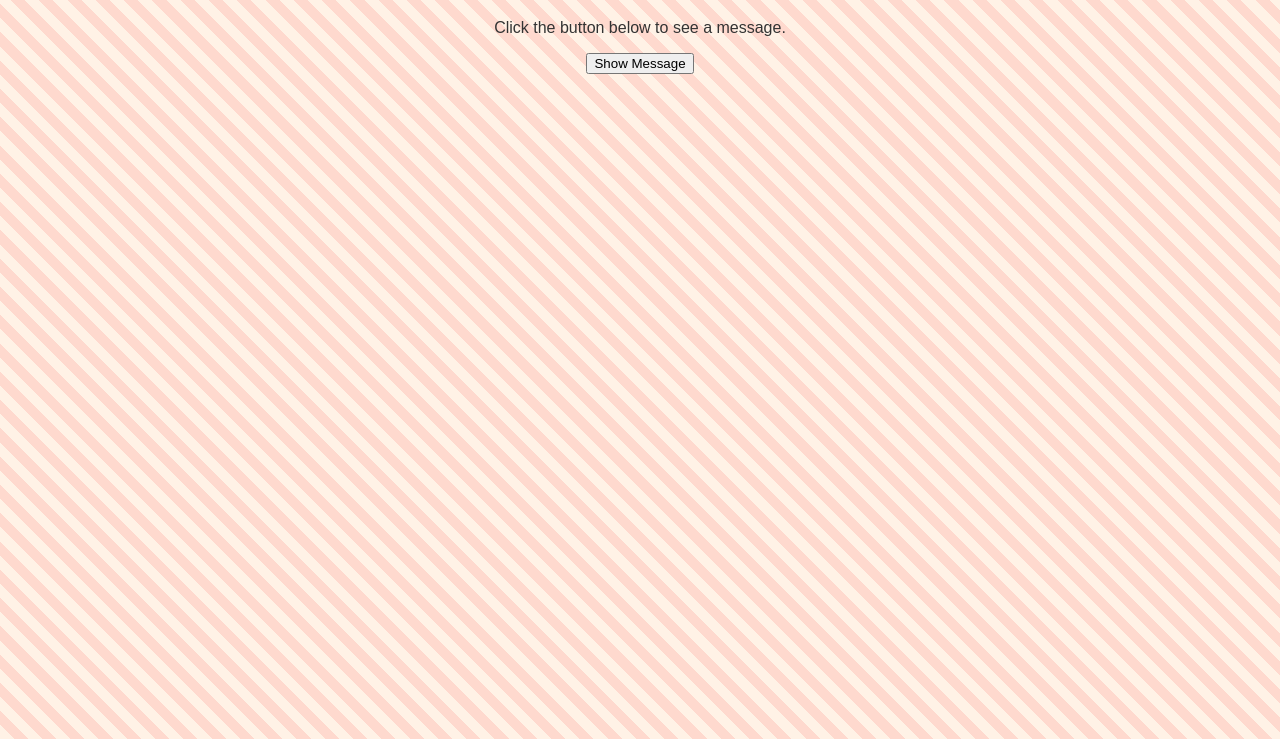
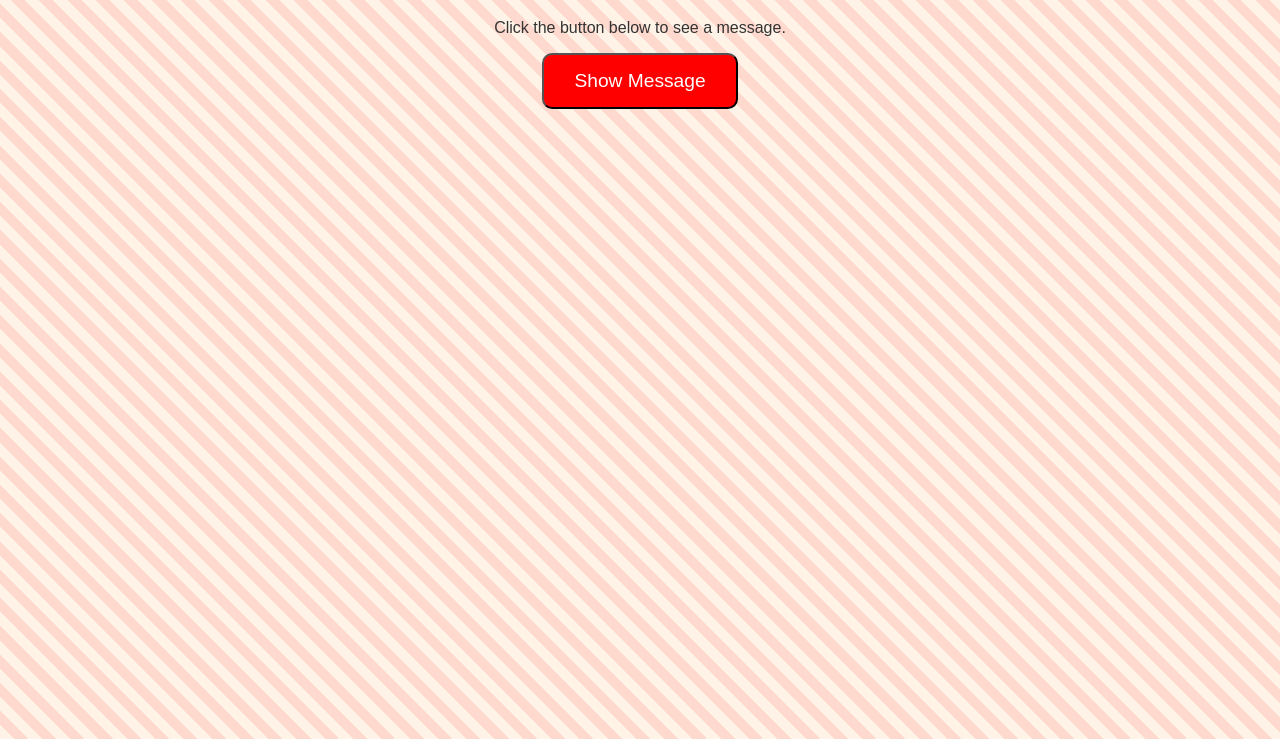
Before and after one commit to navya56789/navya, a plain HTML site: page index.html in a window 1280 px wide. Shown: the part 61-800 px from the top of the page. Drawn offline with Linux system fonts and the light colour scheme.

Commit message:
index.html

```diff
--- a/index.html
+++ b/index.html
@@ -38,7 +38,8 @@
 
     <h1>Welcome, Husband!</h1>
     <p>Click the button below to see a message.</p>
-    <button id="showMessageBtn">Show Message</button>
+    <button id="showMessageBtn" style="background-color: red; color: white; padding: 15px 30px; font-size: 1.2em; border-radius: 10px;">Show Message</button>
+
     <div id="message"></div>
 
     <script>
```
